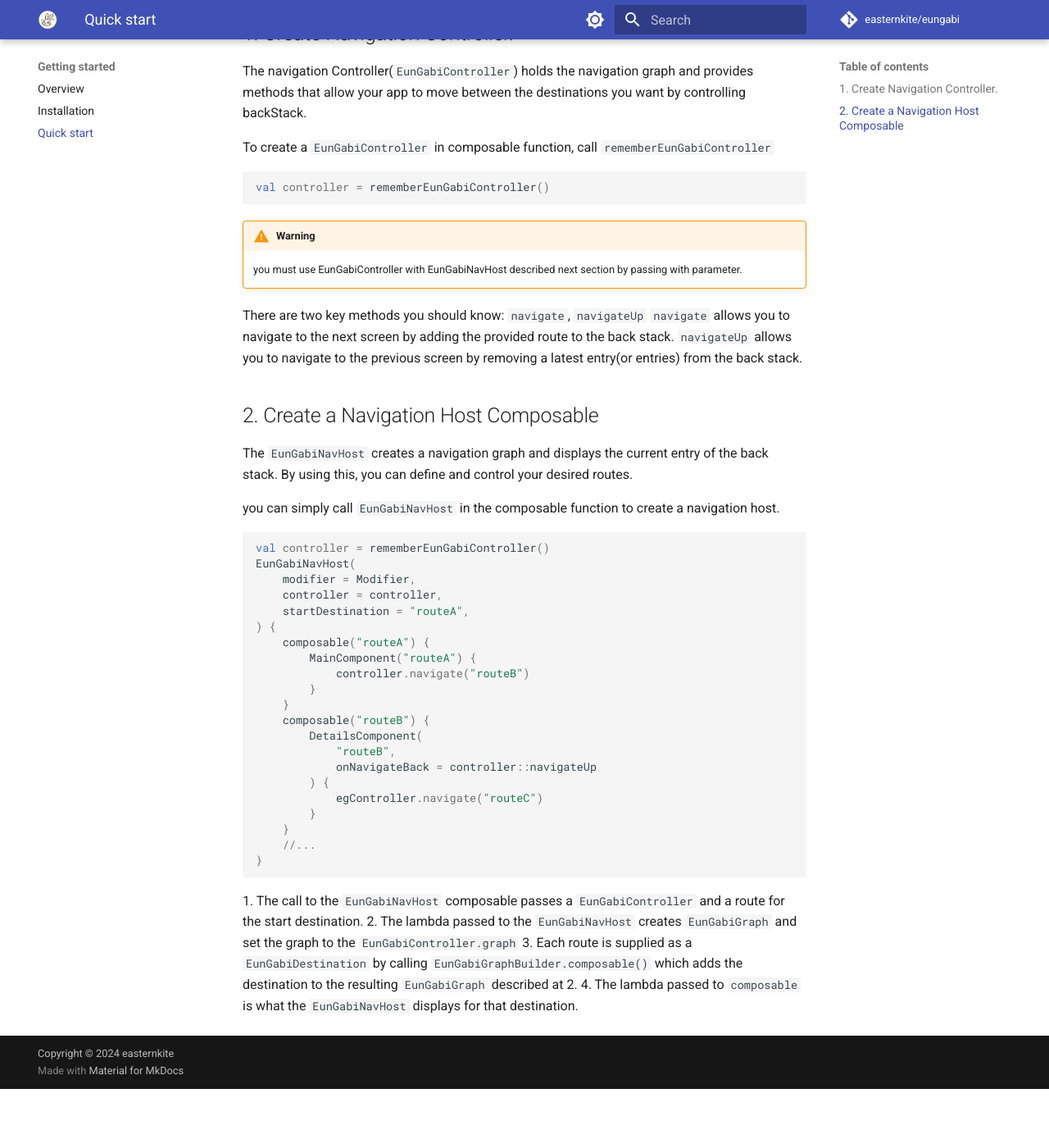
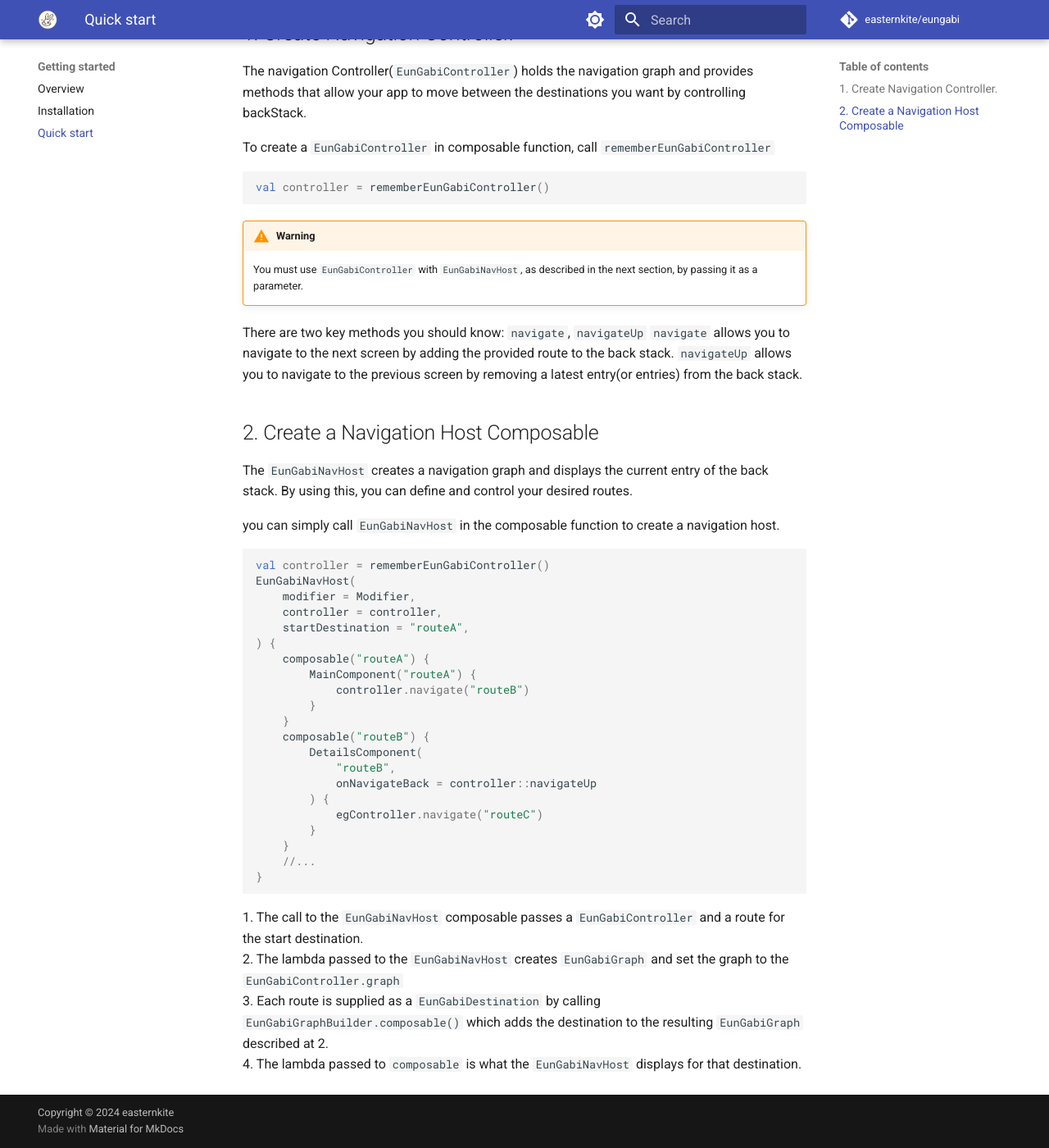
Before and after one commit to euuungb/eungabi, an MkDocs documentation site: the page built from docs/getting-started/quick_start.md, in a window 1280 px wide and 1400 px high, scrolled down 270 px. Shown: the whole window at 82% size. Built offline with MkDocs 1.6.1 and Material for MkDocs 9.7.7, drawn with Linux system fonts in a browser that asks for light colours; comment, search, counter and statistics services are not loaded; before the commit the page ends 1598 px from its top, so only the background shows below that.

Commit message:
update docs

````diff
--- a/docs/getting-started/quick_start.md
+++ b/docs/getting-started/quick_start.md
@@ -11,7 +11,7 @@
 ```
 
 !!! warning
-    you must use EunGabiController with EunGabiNavHost described next section by passing with parameter.
+    You must use `EunGabiController` with `EunGabiNavHost`, as described in the next section, by passing it as a parameter.
 
 There are two key methods you should know: `navigate`, `navigateUp`
 `navigate` allows you to navigate to the next screen by adding the provided route to the back stack.
@@ -44,6 +44,7 @@
 	}
 	//...
 }
+
 ```
 1. The call to the `EunGabiNavHost` composable passes a `EunGabiController` and a route for the start destination.
 2. The lambda passed to the `EunGabiNavHost` creates `EunGabiGraph` and set the graph to the `EunGabiController.graph`
````
